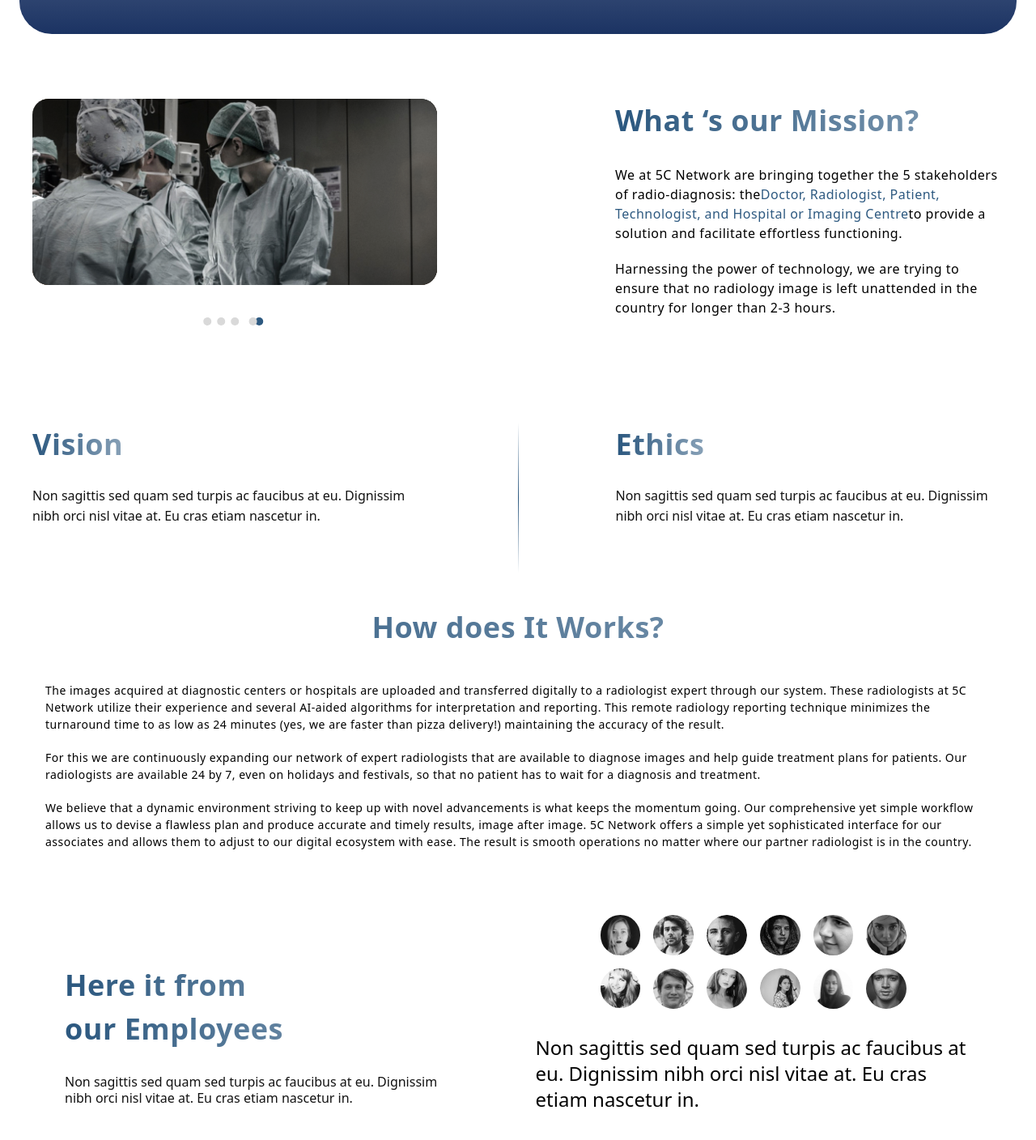
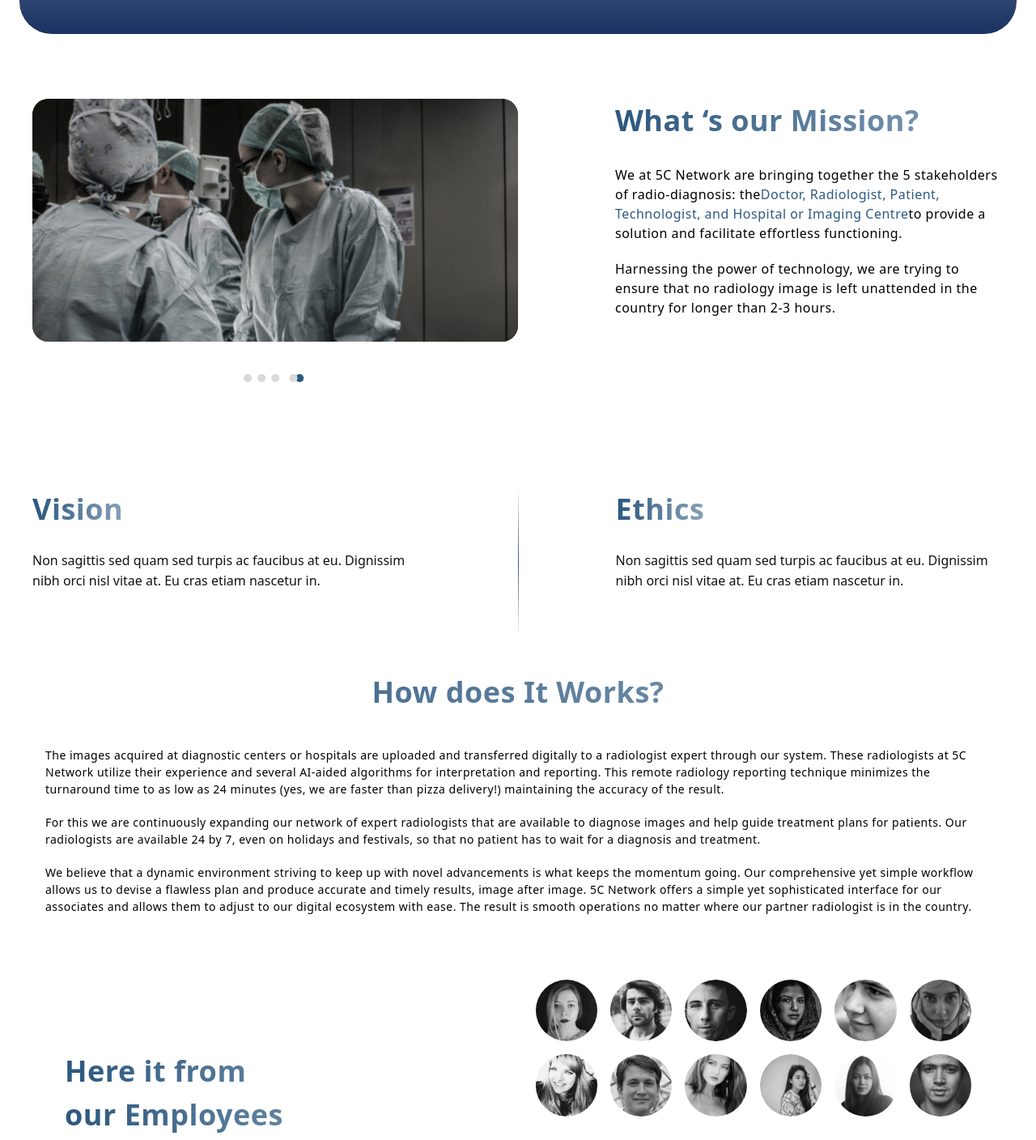
Before and after one commit to SheikhNaved-svg/5CNetwork, a React (Vite) app: page /about in a window 1280 px wide. Shown: the part 378-1786 px from the top of the page at 81% size. Built offline with nearby package versions, Linux system fonts and the light colour scheme.

Commit message:
few changes

```diff
--- a/src/Pages/About.jsx
+++ b/src/Pages/About.jsx
@@ -69,10 +69,10 @@ export default function About(){
         {/*whats our mission*/}
         <div className="px-5   custom-sm:px-10 custom-lg:px-60 2xl:px-40  py-20   flex flex-col lg:flex-row w-full items-center lg:items-start lg:justify-between 2xl:justify-between  custom-lg:justify-between ">
           {/*left*/}
-          <div className="  w-full    custom-sm:w-[500px] h-[300px] md:h-[320px] md:w-[625px]  lg:w-[50%]  2xl:h-[400px]  relative flex flex-col items-center justify-end ">
+          <div className="  w-full  h-[400px] lg:w-[50%]">
             <div
               ref={frameref}
-              className=" relative w-full h-full  overflow-hidden rounded-[20px]"
+              className=" relative w-full h-[300px] overflow-hidden rounded-[20px]"
             >
               <div className="absolute w-full h-full">
                 <img
@@ -175,7 +175,10 @@ export default function About(){
                   </svg>
                 </div>
               </div>
+
             </div>
+
+
           </div>
 
           {/*right*/}
@@ -302,7 +305,7 @@ export default function About(){
         </div>
 
         {/*employees*/}
-        <div className="py-10 w-full px-5 md:px-10 lg:px-20 2xl:px-40 custom-lg:px-60 lg:flex-row lg:items-center flex flex-col gap-10 ">
+        <div className="py-10  w-full px-5 md:px-10 lg:px-20 2xl:px-40 custom-lg:px-60 lg:flex-row lg:items-center flex flex-col gap-10 ">
           <div className="flex flex-col gap-7 lg:w-[50%] lg:pr-20 2xl:pr-40">
             <h1 className="font-semibold text-[36px]    leading-[54px] tracking-[0.5px] text-transparent bg-clip-text bg-custom-gradient2 text-center lg:text-start">
               Here it from <br className="hidden lg:block"></br>
@@ -314,11 +317,11 @@ export default function About(){
             </p>
           </div>
 
-          <div className="flex flex-col gap-6 lg:gap-8 2xl:gap-10 lg:w-[50%] 2xl:px-20">
-            <div className="grid  grid-cols-3 2xl:gap-y-8 md:grid-cols-6 gap-4 px-5 custom-sm:px-20 md:px-32 lg:px-0">
+          <div className="flex items-center md:items-stretch  flex-col gap-6 lg:gap-8 2xl:gap-10 lg:w-[50%] 2xl:px-20">
+            <div className="grid  grid-cols-3 2xl:gap-y-8 md:grid-cols-6 gap-4 px-5  md:px-32 lg:px-0">
               <img
                 className="rounded-full filter grayscale hover:grayscale-0 duration-300"
-                width="85"
+                width="85px"
                 src={emp1}
                 alt="image"
                 loading='lazy'
```
